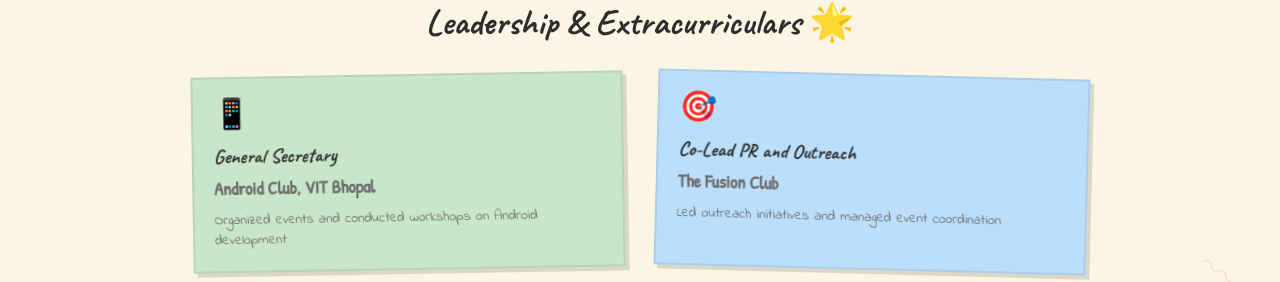
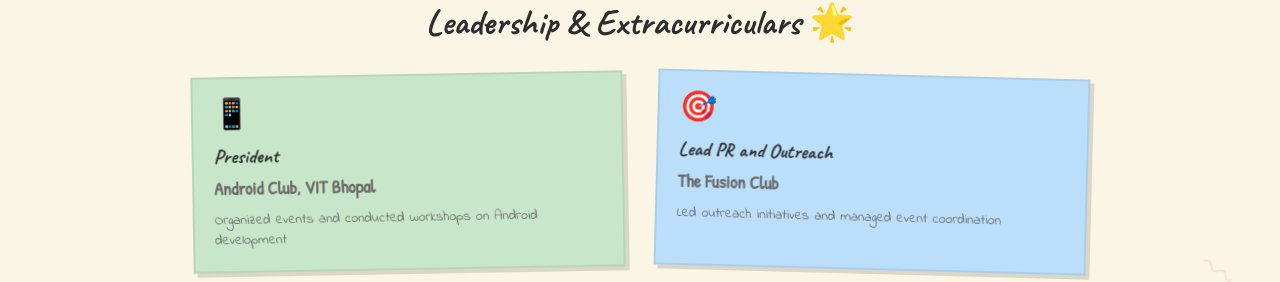
Before and after one commit to Charan291005/My-Portfolio, a Next.js app: page / in a window 1280 px wide. Shown: the part 2690-2972 px from the top of the page. Built offline with nearby package versions, Linux system fonts and the light colour scheme.

Commit message:
Experience Added

```diff
--- a/components/Experience.tsx
+++ b/components/Experience.tsx
@@ -35,14 +35,14 @@
 
 const leadership = [
   {
-    title: 'General Secretary',
+    title: 'President',
     organization: 'Android Club, VIT Bhopal',
     description: 'Organized events and conducted workshops on Android development',
     emoji: '📱',
     noteStyle: 'sticky-note-green',
   },
   {
-    title: 'Co-Lead PR and Outreach',
+    title: 'Lead PR and Outreach',
     organization: 'The Fusion Club',
     description: 'Led outreach initiatives and managed event coordination',
     emoji: '🎯',
--- a/components/Hero.tsx
+++ b/components/Hero.tsx
@@ -8,7 +8,7 @@
 const heroSocials = [
   { href: 'https://github.com/Charan291005', label: '{ }', title: 'GitHub', color: '#24292e' },
   { href: 'https://linkedin.com/in/shree-charan-n', label: 'in', title: 'LinkedIn', color: '#0077b5' },
-  { href: 'https://www.reddit.com/user/shreecharan', label: 'r/', title: 'Reddit', color: '#ff4500' },
+  { href: 'https://www.reddit.com/user/Psychological_Hat29/', label: 'r/', title: 'Reddit', color: '#ff4500' },
   { href: 'https://medium.com/@shreecharan', label: 'M', title: 'Medium', color: '#000' },
   { href: 'mailto:shreecharan5277443@gmail.com', label: '✉', title: 'Email', color: '#e74c3c' },
 ];
```
Also changed, not shown: firebase.json (added), 1 other file (tests, documents, lock files or other folders).
